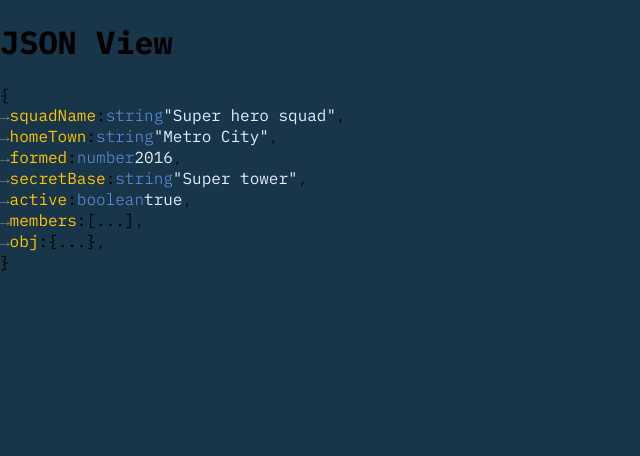
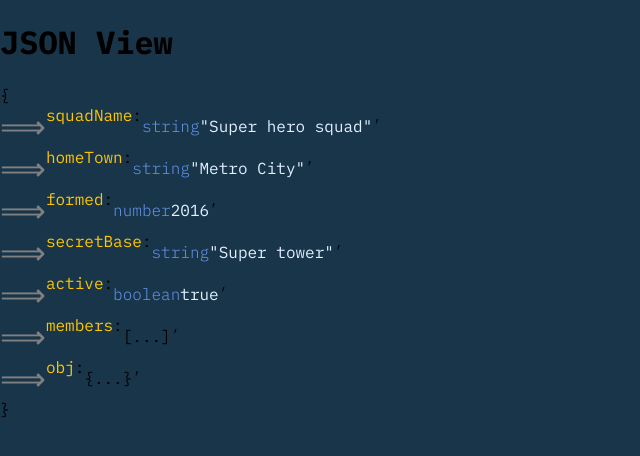
Before and after one commit to akshayupadhya/json-view, a React app: page / in a window 1280 px wide. Shown: the top 456 px of the page, without its empty margins (0-640 px from the left). Built offline with nearby package versions, Linux system fonts and the light colour scheme.

Commit message:
fixing tab icon

```diff
--- a/src/index.css
+++ b/src/index.css
@@ -32,6 +32,8 @@ body {
 .value {
 	display: flex;
 	font-weight: 500;
+	justify-content: center;
+	align-items: center;
 }
 .key {
 	font-weight: 500;
@@ -46,3 +48,12 @@ span.tag.openingBrace {
 .key-value {
 	display: flex;
 }
+.ArrayView {
+	display: flex;
+	flex-direction: column;
+	/* justify-content: flex-start; */
+	align-items: flex-start;
+}
+span.meta.tab {
+	font-size: 2rem;
+}
--- a/src/jsonView/meta.jsx
+++ b/src/jsonView/meta.jsx
@@ -6,7 +6,7 @@ export const Tabs = props => {
 		<span
 			className={`meta tab ${newClass ? newClass : ""}`}
 			onClick={() => (clickHandler ? clickHandler() : undefined)}>
-			→
+			⟹
 		</span>
 	);
 };
```
